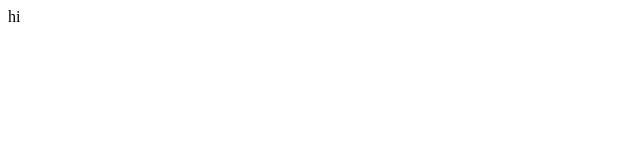
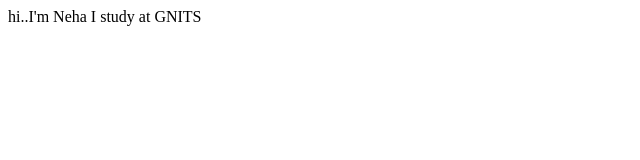
Before and after one commit to NehaBajjuri/neha-site, a plain HTML site: page index.html in a window 1280 px wide. Shown: the whole page, without its empty margins (0-640 px from the left). Drawn offline with Linux system fonts and the light colour scheme.

Commit message:
docs:updatedcollege

```diff
--- a/index.html
+++ b/index.html
@@ -7,6 +7,7 @@
     <title>Document</title>
 </head>
 <body>
-    hi
+    hi..I'm Neha
+    I study at GNITS
 </body>
 </html>
```
